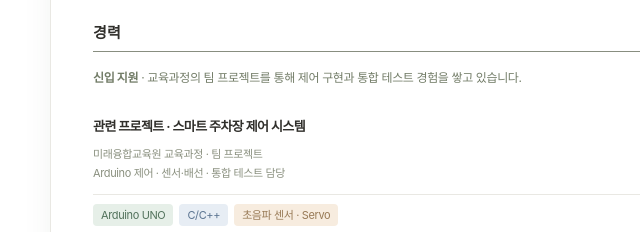
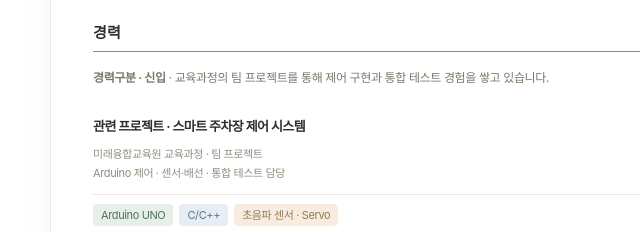
Before and after one commit to obloodobladeo-spec/portfolio, a plain HTML site: page resume/index.html in a window 1280 px wide. Shown: the part 719-951 px from the top of the page, 290-930 px from the left. Drawn offline with Linux system fonts and the light colour scheme.

Commit message:
Set resume career classification to entry level

```diff
--- a/resume/index.html
+++ b/resume/index.html
@@ -135,7 +135,7 @@
           <section class="resume-section">
             <h2>경력</h2>
             <p class="resume-summary" style="margin-bottom: 18px">
-              <strong>신입 지원</strong> · 교육과정의 팀 프로젝트를 통해 제어
+              <strong>경력구분 · 신입</strong> · 교육과정의 팀 프로젝트를 통해 제어
               구현과 통합 테스트 경험을 쌓고 있습니다.
             </p>
             <article class="resume-project">
```
